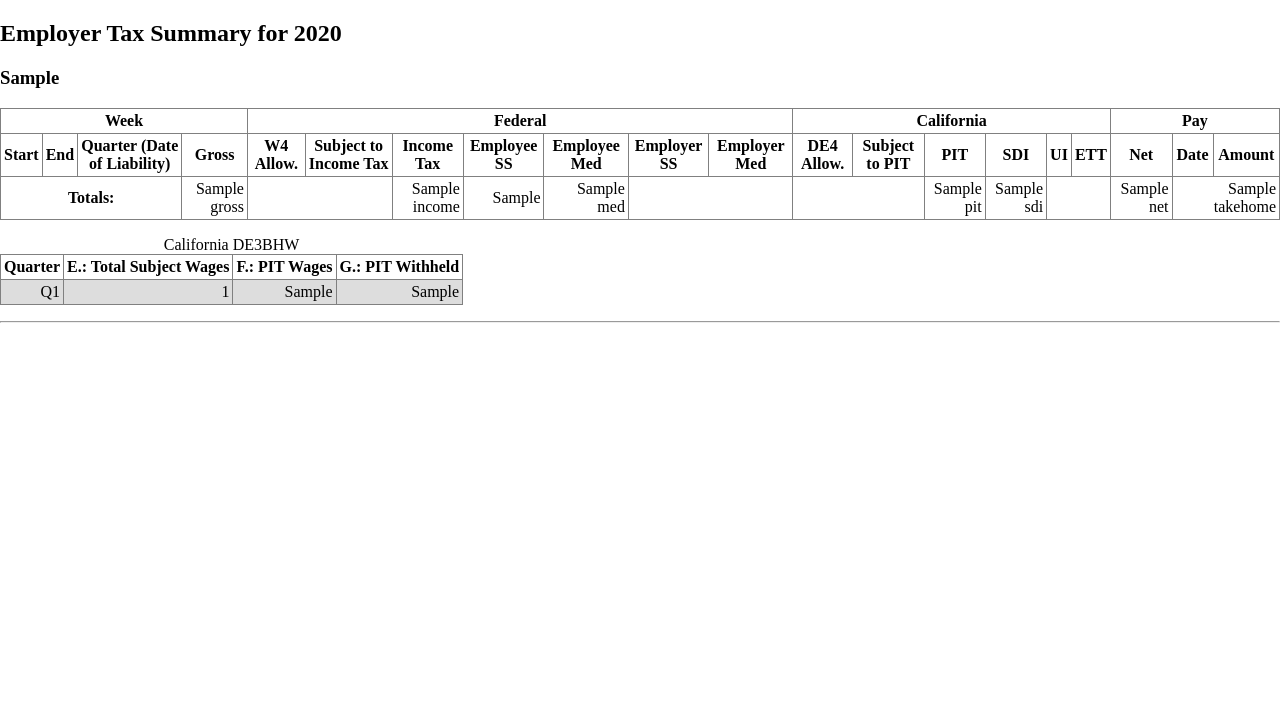
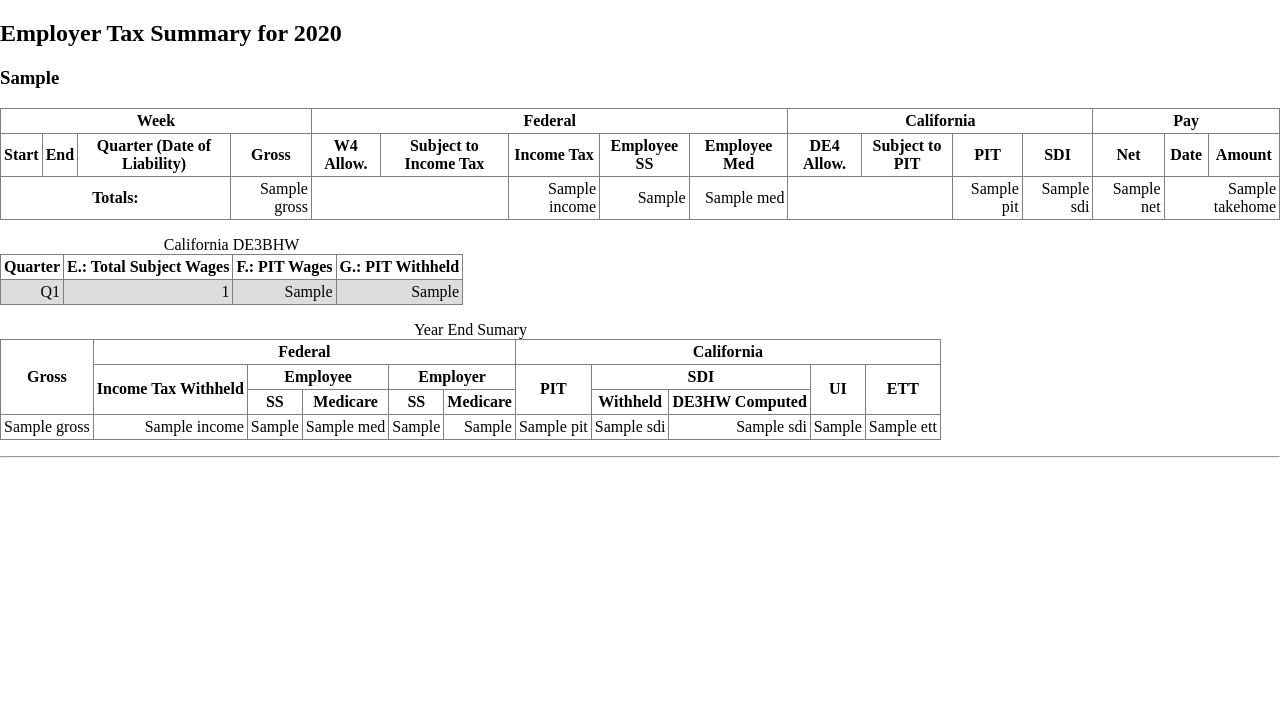
Before and after one commit to robmcmullen/Nanny-Timesheet, a Django app: template timesheet/templates/tax_year.html in a window 1280 px wide. Shown: the part 80-794 px from the top of the page. Run offline with Django 3.2, Linux system fonts and the light colour scheme; a user stored in the database is signed in; tables that the repository leaves empty hold one stand-in row (values such as "Sample post"); the template is opened without the code that fills it: values that come from a table or form of the project are taken from there, most other values are stand-ins (such as "Sample title", 1, 10 or a date in 2020); parts of the project's set-up code (start-up, migrations or seed data) failed here and were passed over.

Commit message:
Added year end summary to employer tax year view * removed employer columns from week table

```diff
--- a/timesheet/templates/tax_year.html
+++ b/timesheet/templates/tax_year.html
@@ -13,17 +13,17 @@
 <tr>
 <th colspan=4>Week</th>
 
-<th colspan=7>Federal</th>
+<th colspan=5>Federal</th>
 
-<th colspan=6>California</th>
+<th colspan=4>California</th>
 
 <th colspan=3>Pay</th>
 </tr>
 <tr><th>Start</th><th>End</th><th>Quarter (Date of Liability)</th><th>Gross</th>
 
-<th>W4 Allow.</th><th>Subject to Income Tax</th><th>Income Tax</th><th>Employee SS</th><th>Employee Med</th><th>Employer SS</th><th>Employer Med</th>
+<th>W4 Allow.</th><th>Subject to Income Tax</th><th>Income Tax</th><th>Employee SS</th><th>Employee Med</th>
 
-<th>DE4 Allow.</th><th>Subject to PIT</th><th>PIT</th><th>SDI</th><th>UI</th><th>ETT</th>
+<th>DE4 Allow.</th><th>Subject to PIT</th><th>PIT</th><th>SDI</th>
 
 <th>Net</th><th>Date</th><th>Amount</th>
 </tr>
@@ -42,15 +42,11 @@
       <td>{{ k.tax.fed.income }}</td>
       <td>{{ k.tax.fed.employee_ss }}</td>
       <td>{{ k.tax.fed.employee_medicare }}</td>
-      <td>{{ k.tax.fed.employer_ss }}</td>
-      <td>{{ k.tax.fed.employer_medicare }}</td>
 
       <td>{{ k.tax.cal.allowances }}</td>
       <td>{{ k.tax.cal.taxible }}</td>
       <td>{{ k.tax.cal.pit }}</td>
       <td>{{ k.tax.cal.sdi }}</td>
-      <td>{{ k.tax.cal.ui }}</td>
-      <td>{{ k.tax.cal.ett }}</td>
 
       <td>{{ k.net }}</td>
       {% if k.paychecks %}
@@ -74,12 +70,10 @@
     <td>{{ k.income }}</td>
     <td>{{ k.ss }}</td>
     <td>{{ k.med }}</td>
-    <td colspan=2></td>
 
     <td colspan=2></td>
     <td>{{ k.pit }}</td>
     <td>{{ k.sdi }}</td>
-    <td colspan=2></td>
 
     <td>{{ k.net }}</td>
     <td colspan=2>{{ k.takehome }}</td>
@@ -108,6 +102,53 @@
 {% endfor %}
 </table>
 
+<P>
+
+{% for k in ytd.kid %}
+  {% if k.id == kid.id %}
+<table class=summary>
+<caption>Year End Sumary</caption>
+</tr>
+<tr>
+<th rowspan=3>Gross</th>
+<th colspan=5>Federal</th>
+<th colspan=5>California</th>
+</tr>
+<tr>
+<th rowspan=2>Income Tax Withheld</th>
+<th colspan=2>Employee</th>
+<th colspan=2>Employer</th>
+<th rowspan=2>PIT</th>
+<th colspan=2>SDI</th>
+<th rowspan=2>UI</th>
+<th rowspan=2>ETT</th>
+</tr>
+<tr>
+<th>SS</th>
+<th>Medicare</th>
+<th>SS</th>
+<th>Medicare</th>
+<th>Withheld</th>
+<th>DE3HW Computed</th>
+</tr>
+<tr>
+<td>{{ k.ytd_tax.fed.gross }}
+<td>{{ k.income }}
+<td>{{ k.ss }}
+<td>{{ k.med }}
+<td>{{ k.ytd_tax.fed.employer_ss }}
+<td>{{ k.ytd_tax.fed.employer_medicare }}
+<td>{{ k.pit }}
+<td>{{ k.sdi }}
+<td>{{ k.ytd_tax.cal.sdi }}
+<td>{{ k.ytd_tax.cal.ui }}
+<td>{{ k.ytd_tax.cal.ett }}
+</tr>
+</table>
+
+  {% endif %}
+{% endfor %}
+
 <p>
 <hr>
 <p>
--- a/timesheet/views.py
+++ b/timesheet/views.py
@@ -495,6 +495,12 @@ def get_week_summary_template_params(today, kids):
         if week[6] >= today:
             break
 
+    # can use a dummy W4 here because all we're interested in for this
+    # summary is the non-income tax related taxes
+    dummy_w4 = W4.objects.all()[0]
+    for index in range(len(kids)):
+        ytd['kid'][index]['ytd_tax'] = TaxYear(today, ytd['kid'][index]['gross'], dummy_w4, dummy_w4)
+
     template_params = {
         'week_list':week_list,
         'year': today.year,
```
